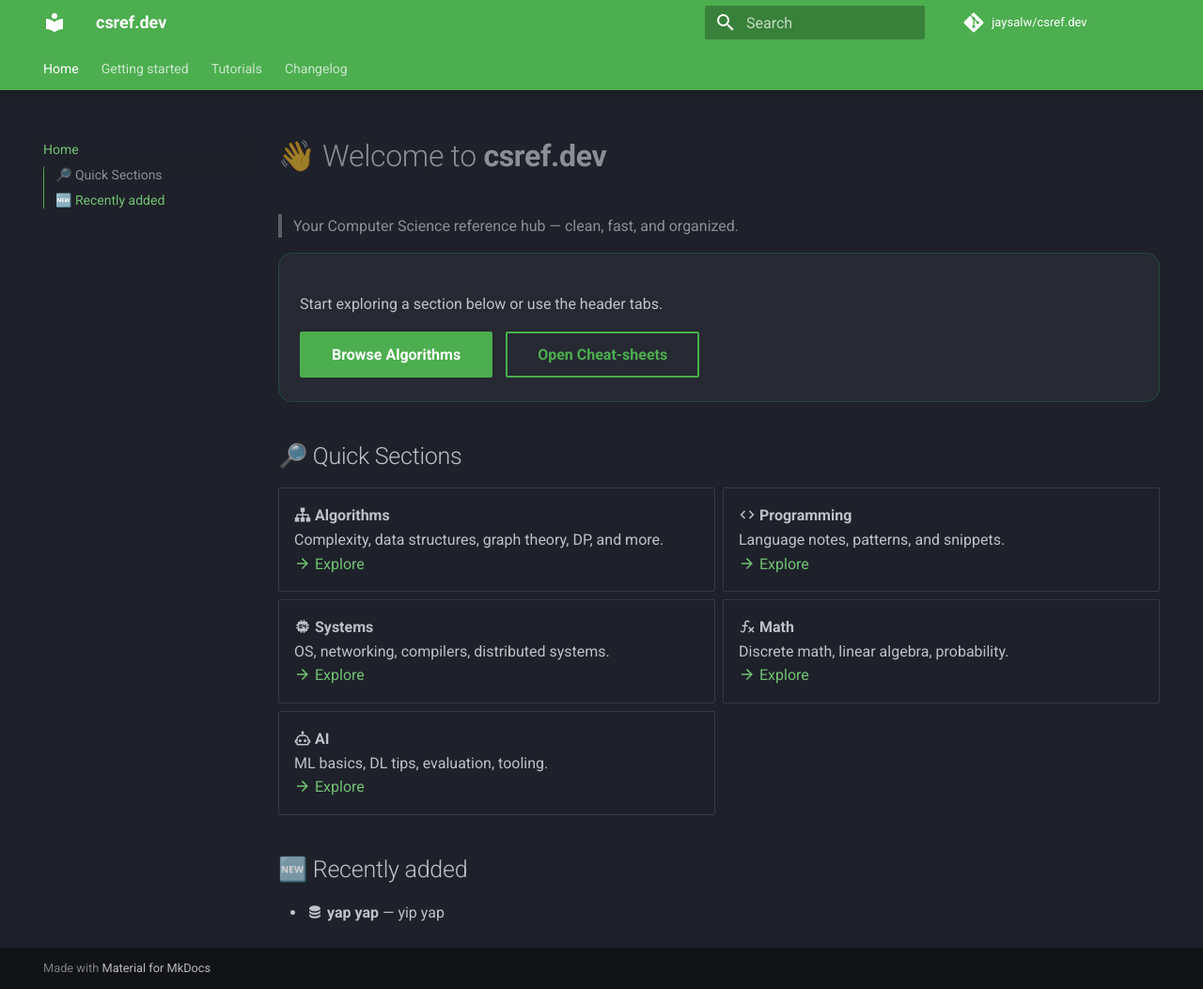
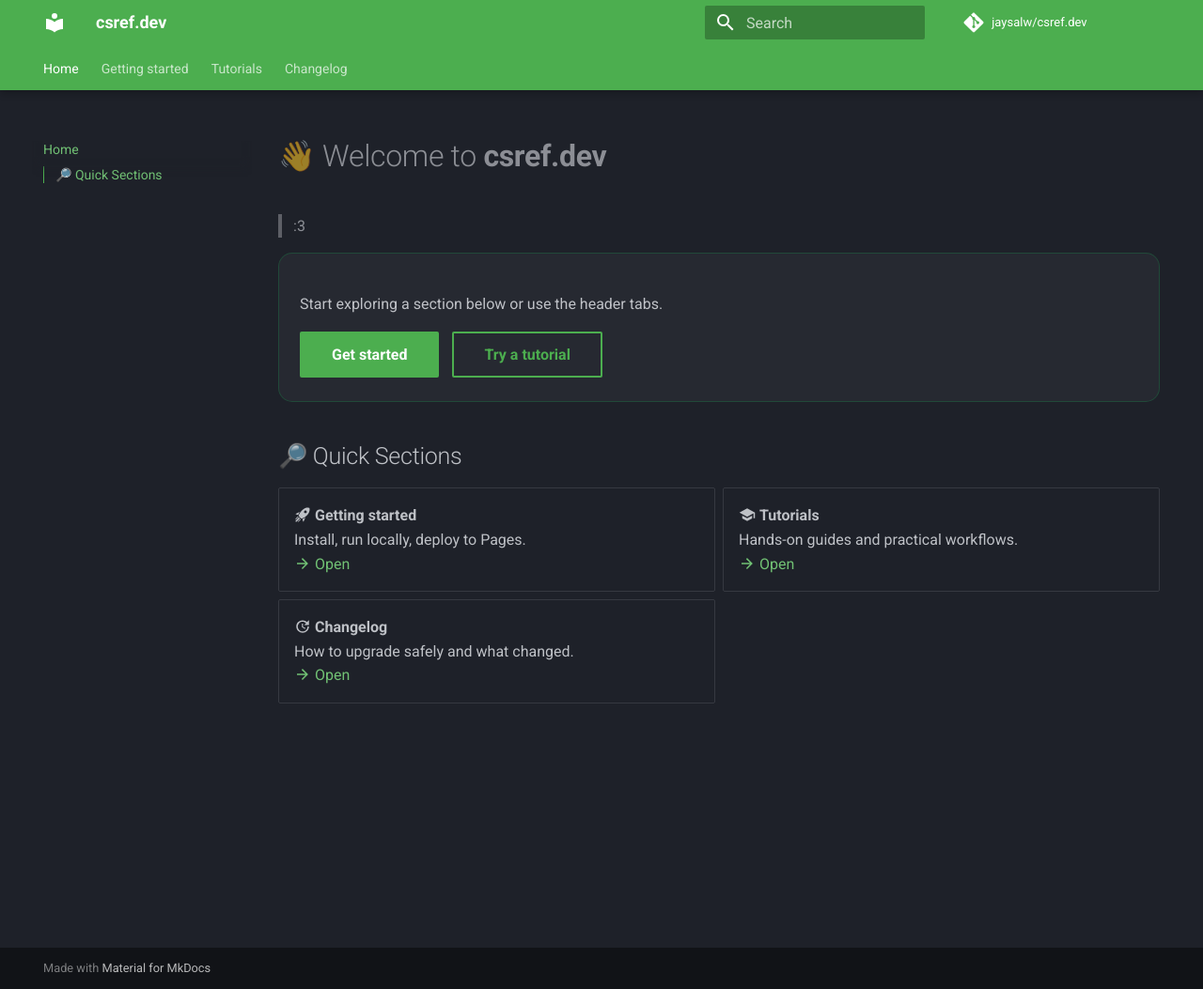
Before and after one commit to jaysalw/csref.dev, an MkDocs documentation site: the page built from docs/index.md, in a window 1280 px wide and 1053 px high. Shown: the whole window at 94% size. Built offline with MkDocs 1.6.1 and Material for MkDocs 9.7.7, drawn with Linux system fonts in a browser that asks for light colours; comment, search, counter and statistics services are not loaded.

Commit message:
fix: update index.md to enhance navigation and content structure

```diff
--- a/docs/index.md
+++ b/docs/index.md
@@ -1,44 +1,33 @@
 ---
 title: csref.dev
 hide:
-  - toc         # cleaner hero
+  - toc
 ---
 
 # 👋 Welcome to **csref.dev**
 
-> Your Computer Science reference hub — clean, fast, and organized.
+> :3
 
 <div class="hero">
   <p>Start exploring a section below or use the header tabs.</p>
-  <a class="md-button md-button--primary" href="sections/algorithms/">Browse Algorithms</a>
-  <a class="md-button" href="resources/cheats/">Open Cheat-sheets</a>
+  <a class="md-button md-button--primary" href="getting-started/installation/">Get started</a>
+  <a class="md-button" href="tutorials/blogs/">Try a tutorial</a>
 </div>
 
 ## 🔎 Quick Sections
 
 <div class="grid cards" markdown>
 
--   :material-sitemap: **Algorithms**
-    Complexity, data structures, graph theory, DP, and more.
-    [:material-arrow-right: Explore](sections/algorithms/)
+-   :material-rocket-launch: **Getting started**
+    Install, run locally, deploy to Pages.
+    [:material-arrow-right: Open](getting-started/installation/)
 
--   :material-code-tags: **Programming**
-    Language notes, patterns, and snippets.
-    [:material-arrow-right: Explore](sections/programming/)
+-   :material-school: **Tutorials**
+    Hands-on guides and practical workflows.
+    [:material-arrow-right: Open](tutorials/blogs/)
 
--   :material-cpu-64-bit: **Systems**
-    OS, networking, compilers, distributed systems.
-    [:material-arrow-right: Explore](sections/systems/)
-
--   :material-function-variant: **Math**
-    Discrete math, linear algebra, probability.
-    [:material-arrow-right: Explore](sections/math/)
-
--   :material-robot-outline: **AI**
-    ML basics, DL tips, evaluation, tooling.
-    [:material-arrow-right: Explore](sections/ai/)
+-   :material-update: **Changelog**
+    How to upgrade safely and what changed.
+    [:material-arrow-right: Open](changelog/upgrade/)
 
 </div>
-
-## 🆕 Recently added
-- :material-database: **yap yap** — yip yap
```
